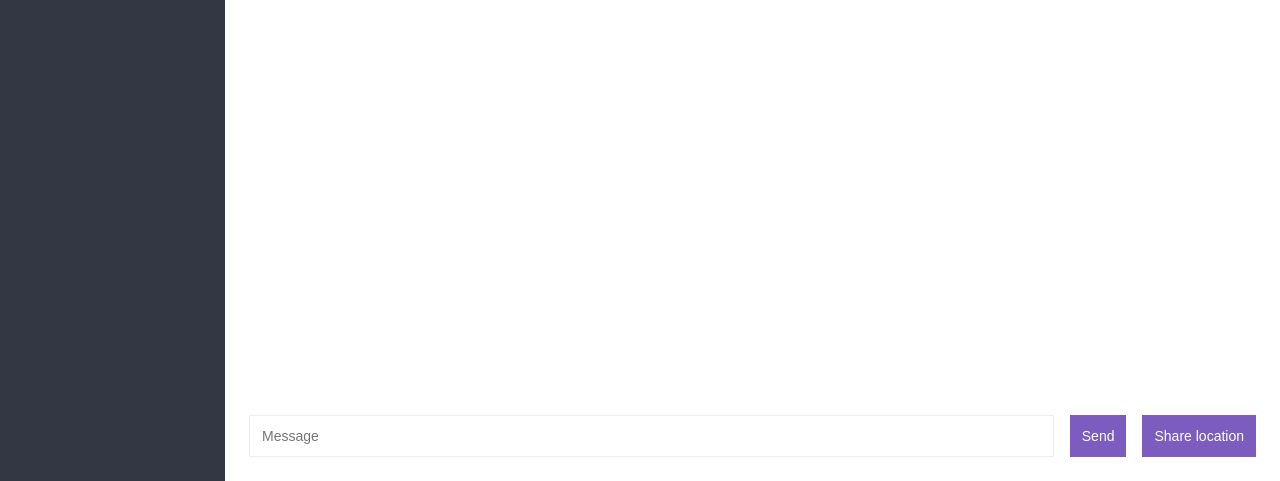
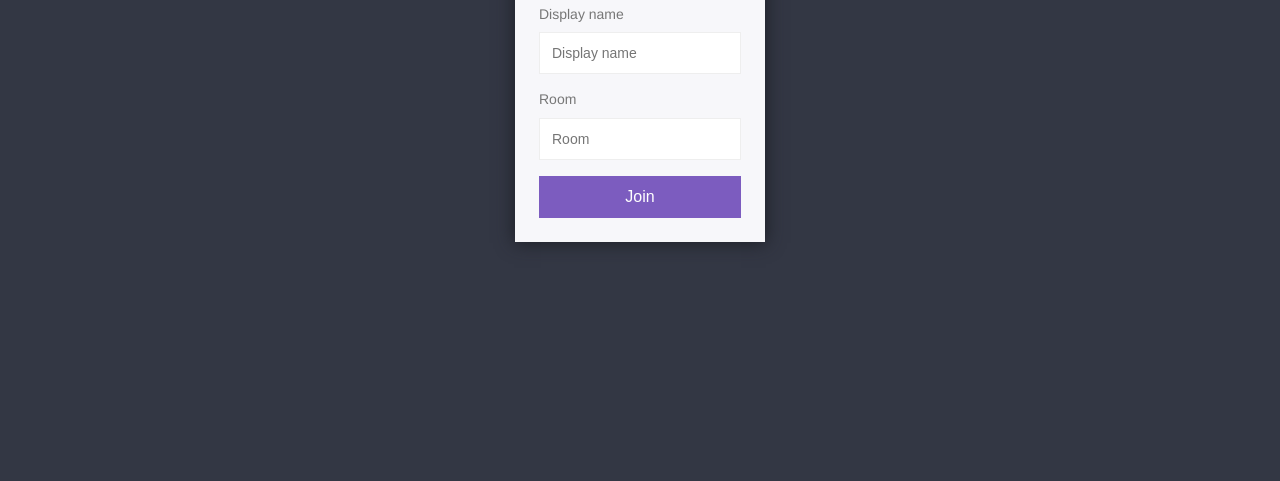
Before and after one commit to AbhyasKanaujia/chat-app, a website: page public/index.html in a window 1280 px wide. Shown: the part 319-800 px from the top of the page. Drawn offline with nearby package versions, Linux system fonts and the light colour scheme; no server answers.

Commit message:
Add join page to get username and room name

```diff
--- a/public/index.html
+++ b/public/index.html
@@ -8,47 +8,31 @@
     <title>Chat App</title>
   </head>
   <body>
-    <div class="chat">
-      <div class="chat__sidebar"></div>
-      <div class="chat__main">
-        <div id="messages" class="chat__messages"></div>
-
-        <div class="compose">
-          <form id="message-form">
-            <input type="text" name="message" placeholder="Message" />
-            <button>Send</button>
-          </form>
-          <button id="share-location">Share location</button>
-        </div>
+    <div class="centered-form">
+      <div class="centered-form__box">
+        <h1>Join</h1>
+        <form action="/chat.html">
+          <label for="display-name-input">Display name</label>
+          <input
+            type="text"
+            name="username"
+            placeholder="Display name"
+            autocomplete="off"
+            id="display-name-input"
+            required
+          />
+          <label for="room-name-input">Room</label>
+          <input
+            type="text"
+            name="room"
+            placeholder="Room"
+            autocomplete="off"
+            id="room-name-input"
+            required
+          />
+          <button type="submit">Join</button>
+        </form>
       </div>
     </div>
-
-    <script id="message-template" type="text/html">
-      <div class="message">
-        <p>
-          <span class="message__name">Anisu</span>
-          <span class="message_meta">{{createdAt}}</span>
-        </p>
-        <p>{{message}}</p>
-      </div>
-    </script>
-
-    <script id="location-message-template" type="text/html">
-      <div class="message">
-        <p>
-          <span class="message__name">Anisu</span>
-          <span class="message__meta">{{createdAt}}</span>
-        </p>
-        <p>
-          <a href="{{url}}" target="_blank">My current location</a>
-        </p>
-      </div>
-    </script>
-
-    <script src="https://cdnjs.cloudflare.com/ajax/libs/mustache.js/3.0.1/mustache.min.js"></script>
-    <script src="https://cdnjs.cloudflare.com/ajax/libs/moment.js/2.22.2/moment.min.js"></script>
-    <script src="https://cdnjs.cloudflare.com/ajax/libs/qs/6.6.0/qs.min.js"></script>
-    <script src="/socket.io/socket.io.js"></script>
-    <script src="/js/chat.js"></script>
   </body>
 </html>
```
Also changed, not shown: public/chat.html (added, +54 -0 lines).
